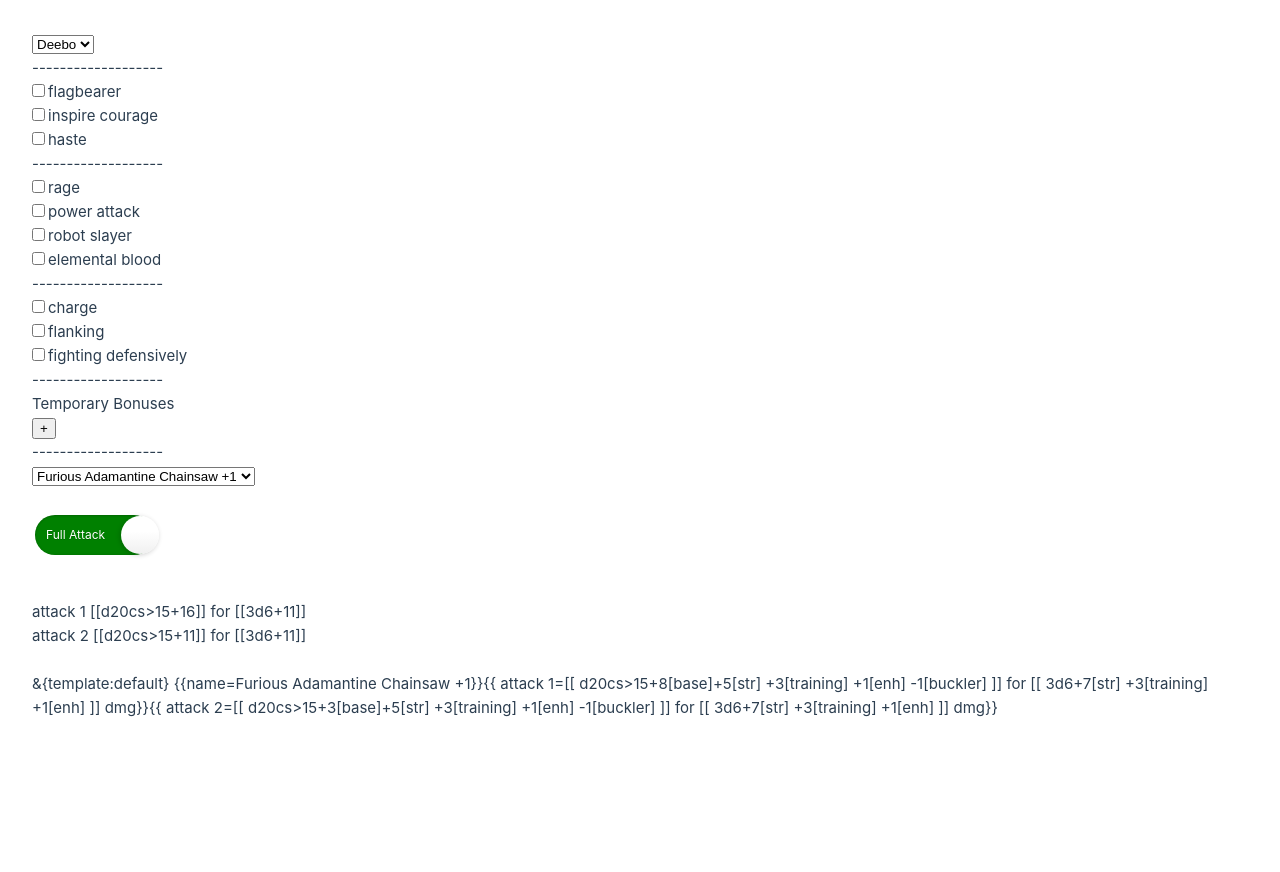
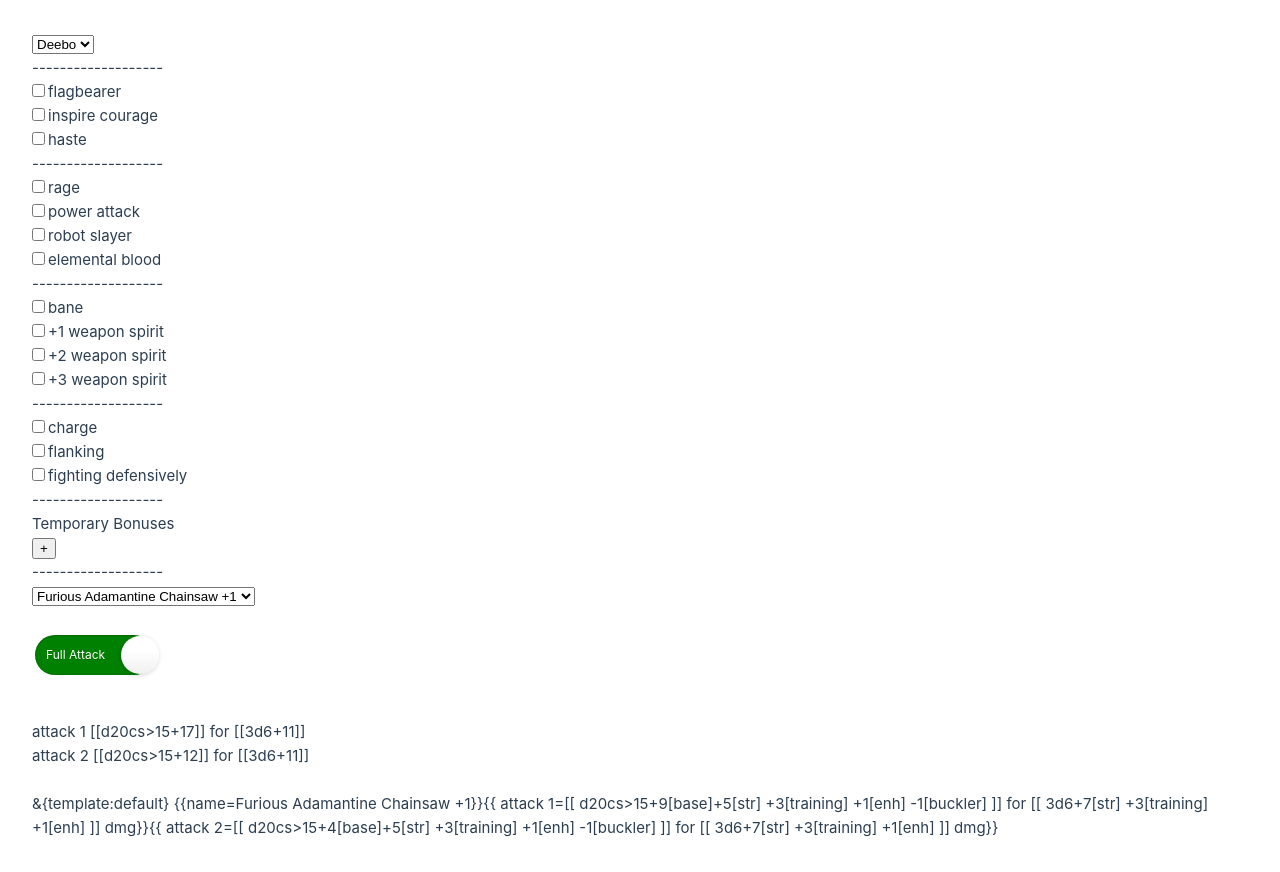
Before and after one commit to mike-miller-dev/pathfinder-vue, a Vue app: page / in a window 1280 px wide. Before the commit the page ends 800 px from the top, so only its background shows below. Built offline with nearby package versions, Linux system fonts and the light colour scheme.

Commit message:
add bane, level 9

```diff
--- a/src/components/CombinedBuffs.vue
+++ b/src/components/CombinedBuffs.vue
@@ -4,6 +4,8 @@
         <BonusList :bonuses="character.partyBuffs" @changed="this.selectedPartyBuffs = $event" />
         -------------------
         <BonusList :bonuses="character.selfBuffs" @changed="this.selectedSelfBuffs = $event" />
+        -------------------
+        <BonusList :bonuses="character.weaponBuffs" @changed="this.selectedWeaponBuffs = $event" />
         -------------------
         <BonusList :bonuses="character.actions" @changed="this.selectedActions = $event" />
         -------------------
@@ -37,6 +39,7 @@
       return {
         selectedSelfBuffs: [],
         selectedPartyBuffs: [],
+        selectedWeaponBuffs: [],
         selectedActions: [],
         temporaryBuffs: []
       }
@@ -48,7 +51,7 @@
         };
       },
       selectedBuffs() {
-        return this.selectedSelfBuffs.concat(this.selectedActions, this.selectedPartyBuffs, this.temporaryBuffs, this.weaponBonuses);
+        return this.selectedSelfBuffs.concat(this.selectedActions, this.selectedPartyBuffs, this.selectedWeaponBuffs, this.temporaryBuffs, this.weaponBonuses);
       },
       conditions() {
         return this.selectedBuffs.filter(b => b.conditions != null).flatMap(b => b.conditions);
@@ -109,20 +112,30 @@
               let newBuff = {
                 'name': buff.name,
                 'value': bonusValue,
-                'type': bonus.type
+                'type': bonus.type,
+                'stacks': bonus.stacks
               };
 
               if (combined.hasOwnProperty(combinedType)) {
                 let existingBuffs = combined[combinedType];
                 let existingIndex = existingBuffs.findIndex((existingBuff: Bonus) => bonus.type && existingBuff.type === bonus.type);
 
-                if (existingIndex < 0) {
+                if (existingIndex >= 0) {
+                  let existingBuff = existingBuffs[existingIndex];
+
+                  if (bonus.stacks || existingBuff.stacks) {
+                    //increase the value of the existing buff
+                    newBuff.value += existingBuff.value;
+                    combined[combinedType][existingIndex] = newBuff;
+                  } else if (bonusValue > existingBuff.value) {
+                    //replace with the newer larger buff
+                    combined[combinedType][existingIndex] = newBuff;
+                  }
+                } else {
                   //add a new type to the existing buffs
                   combined[combinedType].push(newBuff);
-                } else if (bonusValue > existingBuffs[existingIndex].value) {
-                  //replace with the newer larger buff
-                  combined[combinedType][existingIndex] = newBuff;
                 }
+
               } else {
                 //push a new type with the new buff
                 combined[combinedType] = [newBuff];
--- a/src/components/Pathfinder.vue
+++ b/src/components/Pathfinder.vue
@@ -71,7 +71,7 @@ export default defineComponent({
       characters : [
         {
           name: 'Deebo',
-          baseAttack: 8,
+          baseAttack: 9,
           str: 20,
           attacks:  [
             { name: 'Furious Adamantine Chainsaw +1', stat: 'str', type: 'melee2h', damageDice: '3d6', crit: 15,
@@ -80,7 +80,7 @@ export default defineComponent({
                 { attackMod: 3, damageMod: 3, type: 'training' },
                 { attackMod: -1, type: 'buckler' }
               ],
-              conditionalBonuses: [ {condition: 'raging', bonuses: [ { attackMod: 3, damageMod: 3, type: 'enh' }] }]
+              conditionalBonuses: [ {condition: 'raging', bonuses: [ { attackMod: 2, damageMod: 2, type: 'enh', stacks: true }] }]
             },
             { name: 'Bardiche', stat: 'str', type: 'melee2h', damageDice: 'd10', crit: 19},
             { name: 'Kukri', stat: 'str', type: 'melee1h', damageDice: '1d4', crit: 18 },
@@ -95,7 +95,22 @@ export default defineComponent({
             { name: 'rage', conditions: ['raging'], bonuses: [ { str: 4, type: 'morale' } ] },
             { name: 'power attack', bonuses: [ { meleeAttack: -3, damage1h: +6, damage2h: +9  } ] },
             { name: 'robot slayer', bonuses: [ { attackMod: 1, type: 'trait' }]},
-            { name: 'elemental blood', bonuses: [ { damageDice: '1d6', type: 'electricity' } ] }
+            { name: 'elemental blood', bonuses: [ { damageDice: '1d6', type: 'electricity' } ] },
+          ] as Array<Buff>,
+          weaponBuffs : [
+            { name: 'bane', bonuses: [
+              { attackMod: 4, damageMod: 4, type: 'enh', stacks: true },
+              { damageDice: '2d6' }]
+            },
+            { name: '+1 weapon spirit', bonuses: [
+              { attackMod: 1, damageMod: 1, type: 'enh', stacks: true }]
+            },
+            { name: '+2 weapon spirit', bonuses: [
+              { attackMod: 2, damageMod: 2, type: 'enh', stacks: true }]
+            },
+            { name: '+3 weapon spirit', bonuses: [
+              { attackMod: 3, damageMod: 2, type: 'enh', stacks: true }]
+            },
           ] as Array<Buff>,
           actions: [
             { name: 'charge', bonuses: [ { meleeAttack: 2 } ] },
```
